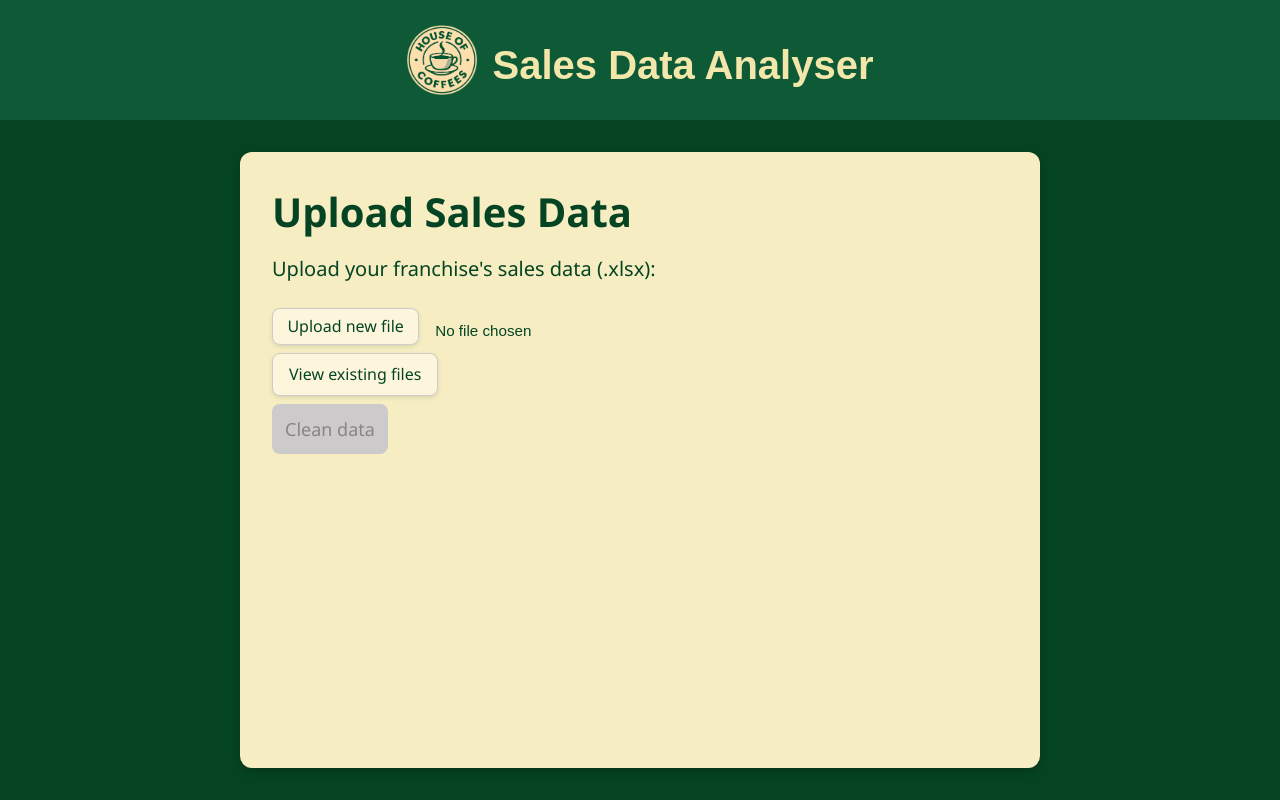
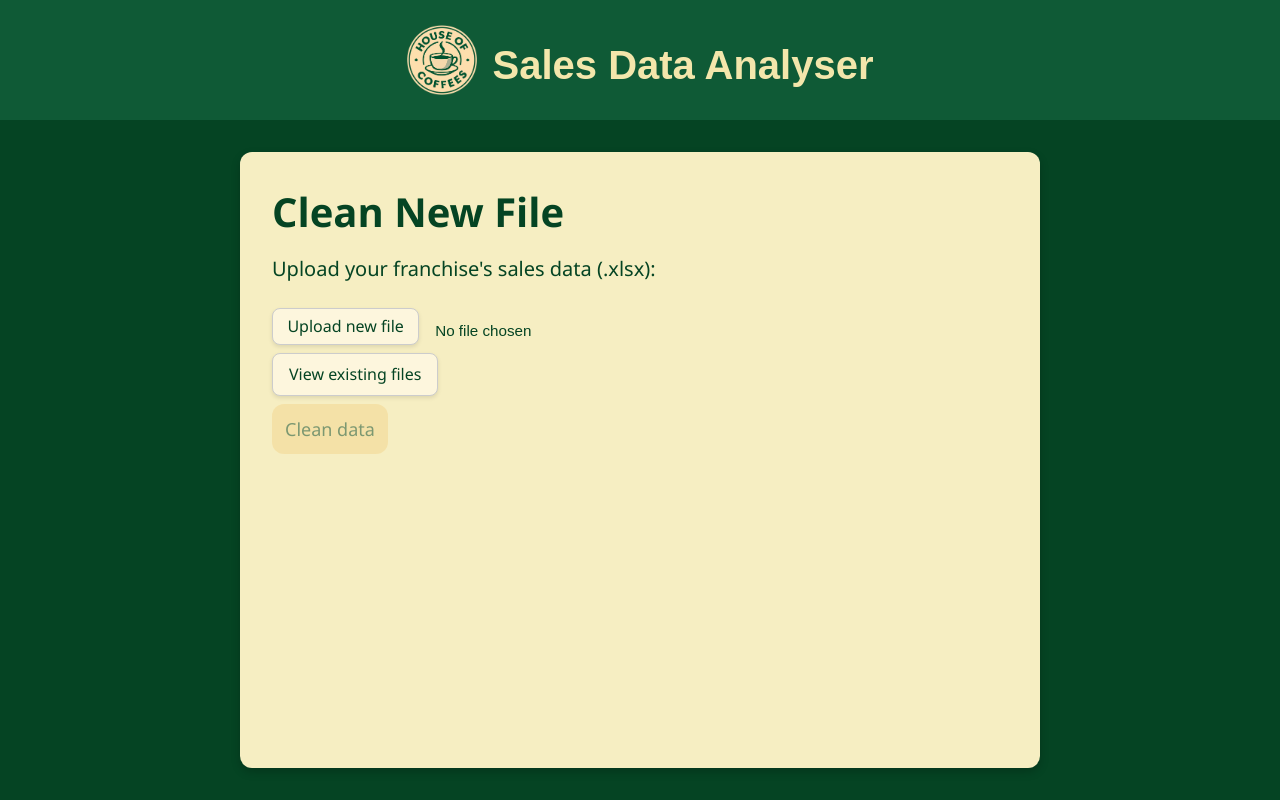
Before and after one commit to WilliamTayNZ/coffeehouse-data-app, a React (Vite) app in the folder frontend/: page /clean-new-file in a window 1280 px wide. Built offline with nearby package versions, Linux system fonts and the light colour scheme; no server answers.

Commit message:
styles: improved some styles

```diff
--- a/frontend/src/components-styles/ContentBox.css
+++ b/frontend/src/components-styles/ContentBox.css
@@ -36,25 +36,25 @@
 /* Default Button */
 
 button {
-    background-color: #e4bb72;
+    background-color: #f4d58d;
     color: #054423;
     font-family: "Segoe UI", sans-serif;
     font-size: 1.125rem;
     font-weight: 500;
+    border-width: 0px;
+    border-color: #f4d58d;
     padding: 0.75rem 0.75rem;
-    border: 1px;
     box-shadow: 0 2px 4px rgba(0,0,0,0.1);
-    border-radius: 8px;
+    border-radius: 12px;
     cursor: pointer;
 }
 
 button:hover {
-    background-color: #d2a860;
+    background-color: #d5b070;
 }
 
 button:disabled {
-    background-color: #cccaca;
-    color: #817f7feb;
+    opacity: 50%;
     cursor: not-allowed;
     box-shadow: none;
     border: 1px solid transparent;
--- a/frontend/src/components/SubmitFile/index.jsx
+++ b/frontend/src/components/SubmitFile/index.jsx
@@ -138,7 +138,7 @@ const SubmitFile = () => {
 
   return (
       <form onSubmit={handleSubmit} encType="multipart/form-data">
-        <h1>Upload Sales Data</h1>
+        <h1>Clean New File</h1>
         <label htmlFor="file">Upload your franchise's sales data (.xlsx):</label><br />
         <FileInput
           fileName={displayFileName}
--- a/frontend/src/pages/CleanedSheets.jsx
+++ b/frontend/src/pages/CleanedSheets.jsx
@@ -62,8 +62,8 @@ const CleanedSheets = () => {
           <table style={{ width: '100%', borderCollapse: 'collapse', tableLayout: 'fixed'}}>
             <thead>
               <tr>
-                <th style={{ width: '5%' }}>ID</th>
-                <th style={{ width: '7%' }}>Sheet Name</th>
+                <th style={{ width: '3.5%' }}>ID</th>
+                <th style={{ width: '8%' }}>Sheet Name</th>
                 <th style={{ width: '29%' }}>Original File</th>
                 <th style={{ width: '45%' }}>Actions</th>
               </tr>
```
